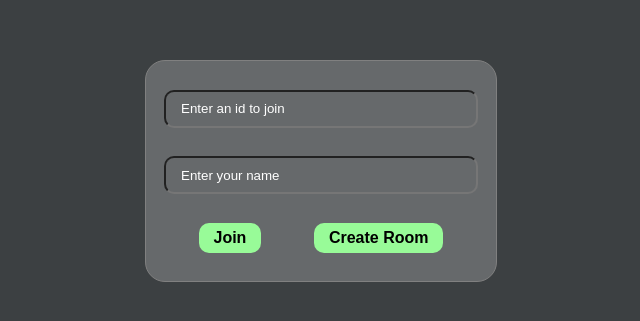
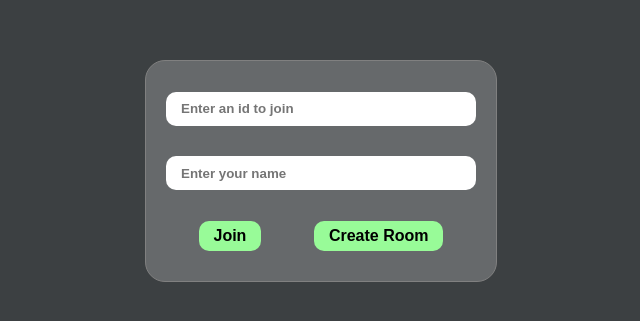
Before and after one commit to surajseth90/Code-Buddy, a React app: page / in a window 1280 px wide. Shown: the part 229-550 px from the top of the page, without its empty margins (319-959 px from the left). Built offline with nearby package versions, Linux system fonts and the light colour scheme.

Commit message:
styling updated

```diff
--- a/src/componants/HomePage/style.scss
+++ b/src/componants/HomePage/style.scss
@@ -20,19 +20,18 @@
     input {
       width: 80%;
       height: 30px;
-      background-color: transparent;
-      color: white;
+      background-color: #fff;
+      color: #646060;
+      font-weight: bold;
       border-radius: 10px;
       outline: none;
       padding: 2px 15px;
+      border: none;
 
-      &::placeholder {
-        color: white;
-      }
-
-      &:focus-visible {
+      &:focus-within {
         outline: none;
-        border: 2px solid white;
+        //   border: 2px solid white;
+        box-shadow: 0 0 0 2px black, 0 0 0 4px whitesmoke;
       }
     }
 
@@ -52,6 +51,7 @@
         cursor: pointer;
         font-size: 16px;
         font-weight: bold;
+        transition: all 0.4s ease-in-out;
 
         &:hover {
           box-shadow: 0 0 0 2px white, 0 0 0 5px black;
```
